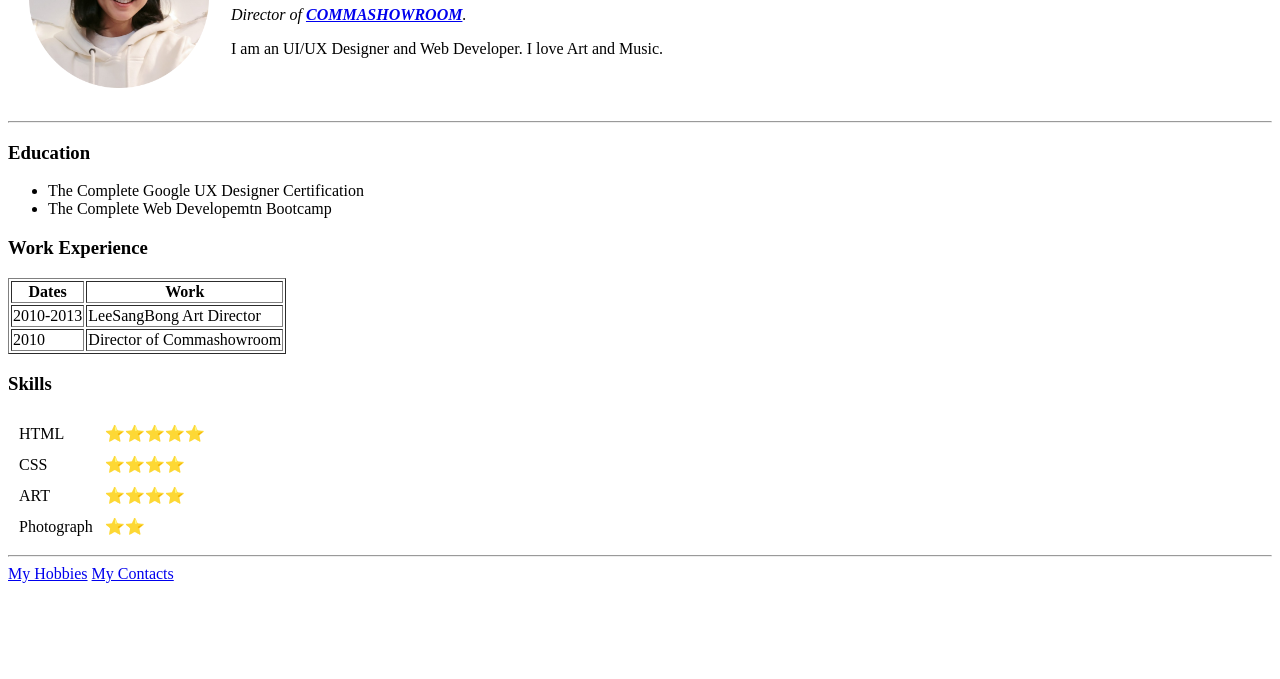
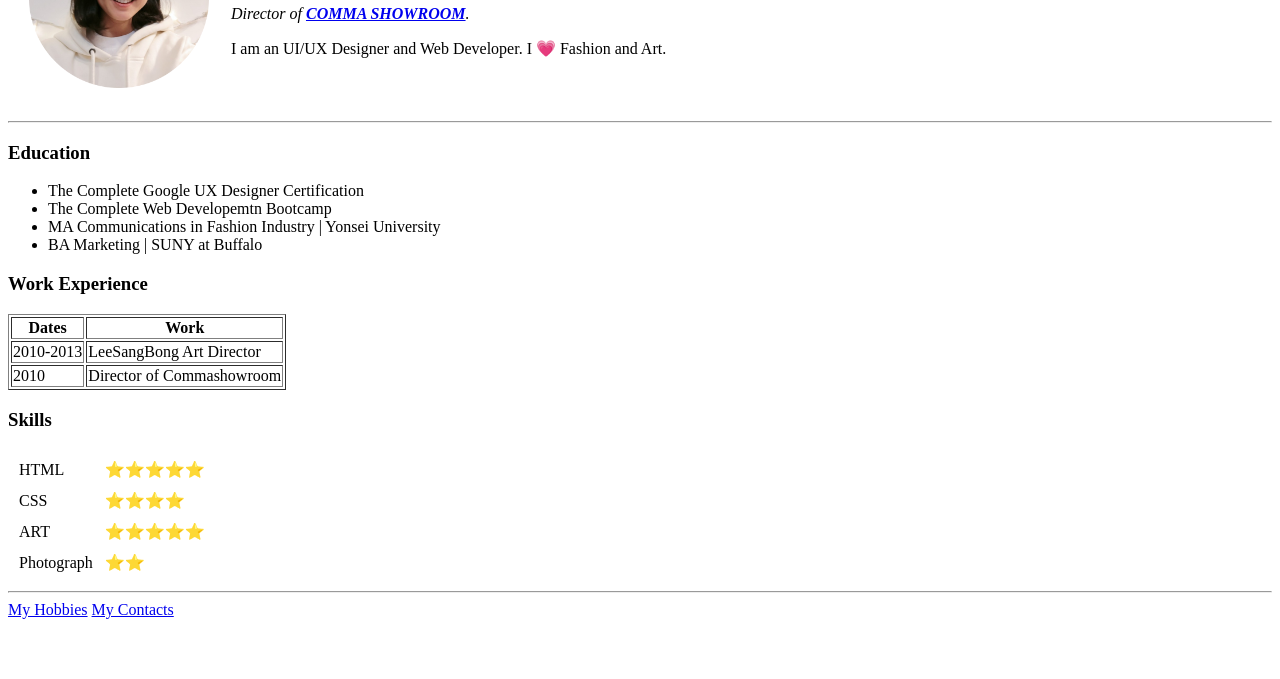
Before and after one commit to aprilohnyc/CV, a plain HTML site: page index.html in a window 1280 px wide. Shown: the part 121-800 px from the top of the page. Drawn offline with Linux system fonts and the light colour scheme.

Commit message:
Update index.html

```diff
--- a/index.html
+++ b/index.html
@@ -10,8 +10,8 @@
             <tr>
                 <td><img src="image/apriloh-circle.png" alt="April profile picture" width="180" height="180"></td>
                 <td><h1>April Oh</h1>
-                    <p><em>Director of <strong><a href="https://www.linkedin.com/in/jeoungeun-oh-323a761a1/">COMMASHOWROOM</a></strong>.</em></p>
-                    <P>I am an UI/UX Designer and Web Developer. I love Art and Music.</P></td>
+                    <p><em>Director of <strong><a href="https://www.linkedin.com/in/jeoungeun-oh-323a761a1/">COMMA SHOWROOM</a></strong>.</em></p>
+                    <P>I am an UI/UX Designer and Web Developer. I 💗 Fashion and Art.</P></td>
             </tr>
         </table>
      <hr>
@@ -19,6 +19,8 @@
      <ul>
          <li>The Complete Google UX Designer Certification</li>
          <li>The Complete Web Developemtn Bootcamp</li>
+         <li>MA Communications in Fashion Industry | Yonsei University</li>
+         <li>BA Marketing | SUNY at Buffalo </li>
      </ul>
      <h3>Work Experience</h3>
      <table border="1">
@@ -51,7 +53,7 @@
         </tr>
         <tr>
             <td>ART</td>
-            <td>⭐⭐⭐⭐</td>
+            <td>⭐⭐⭐⭐⭐</td>
         </tr>
         <tr>
             <td>Photograph</td>
```
